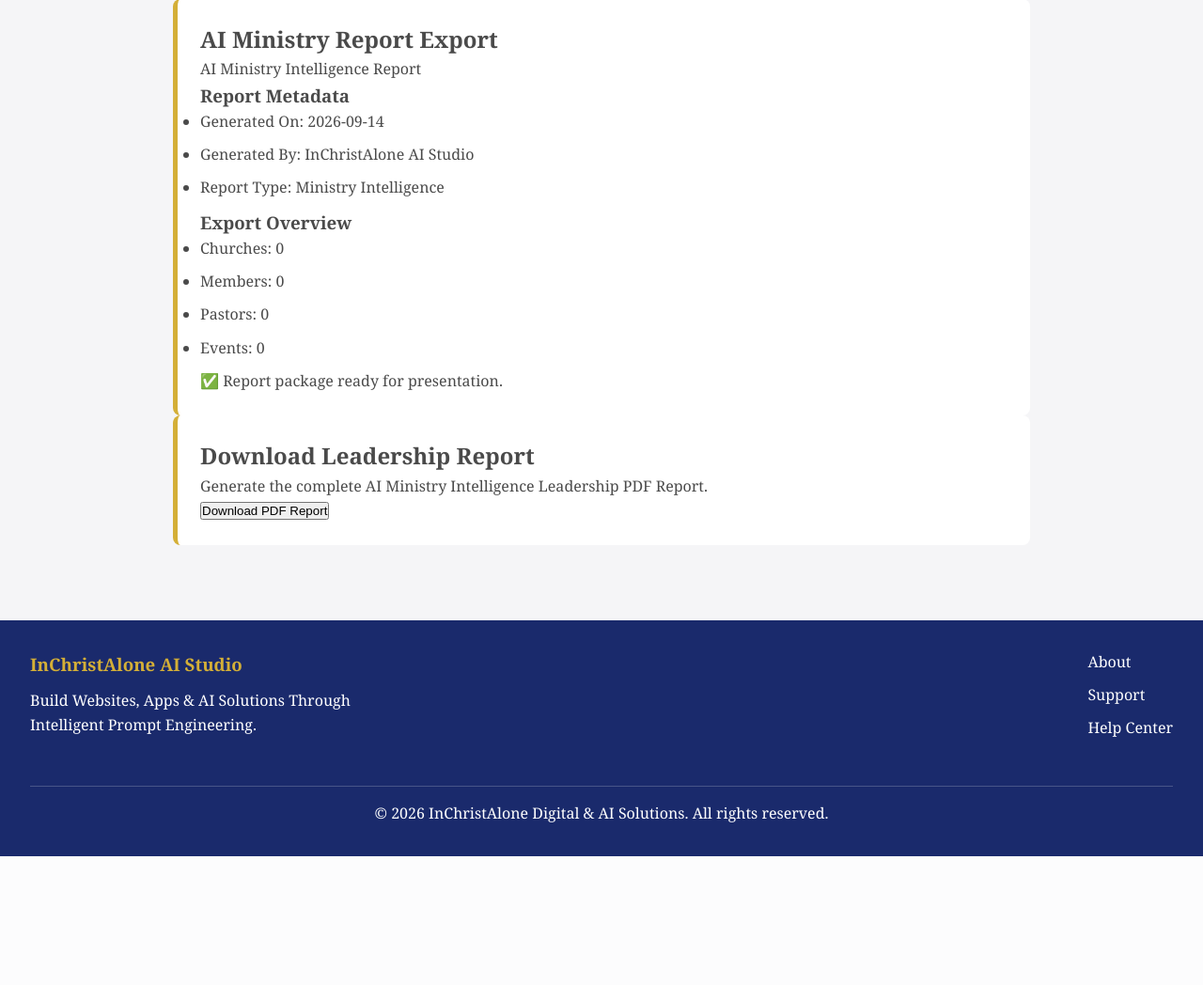
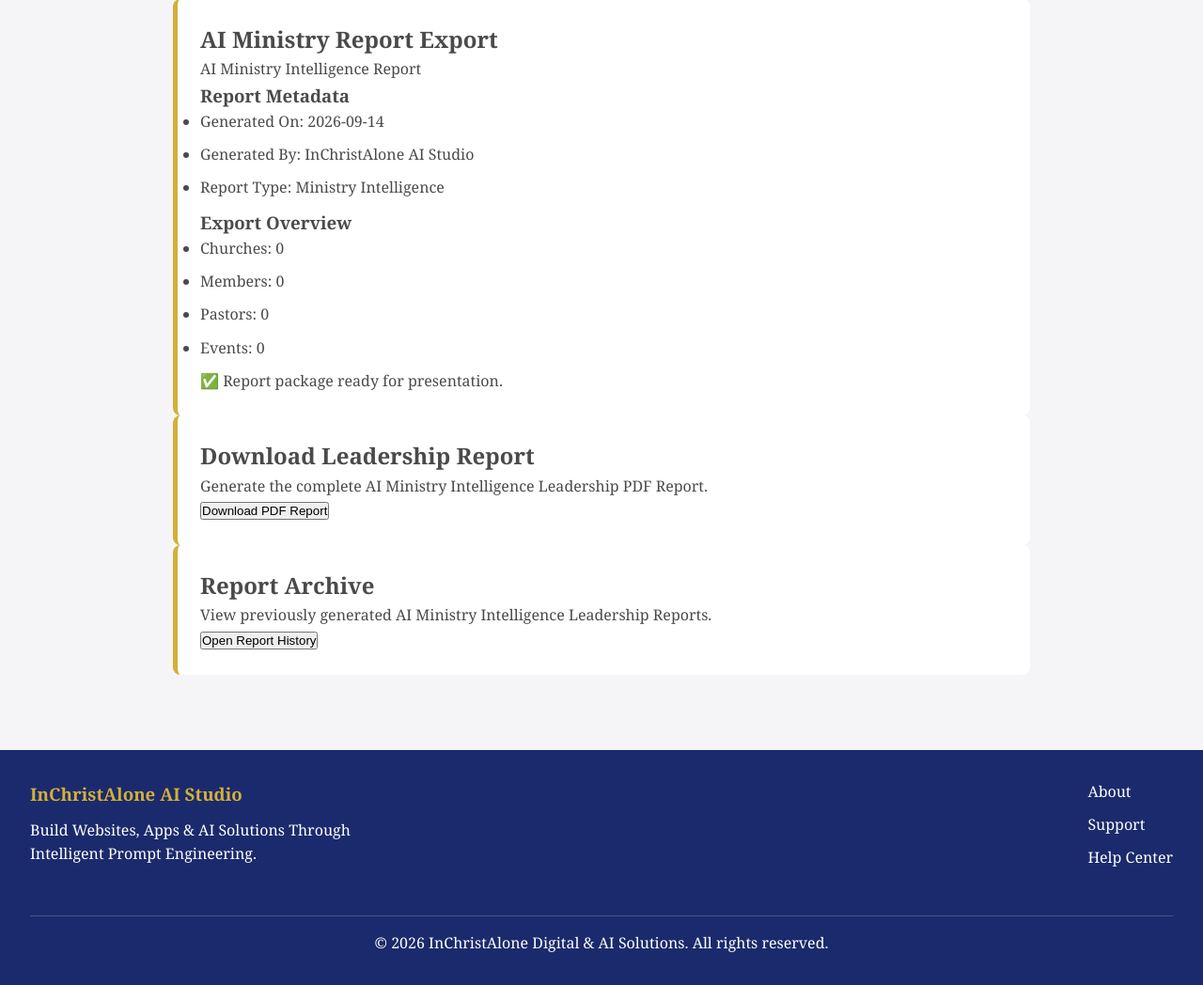
Before and after one commit to taiwolade-dot/InChristAlone-AI-Studio, a Flask app: page /ministry-intelligence in a window 1280 px wide. Shown: the part 4634-5682 px from the top of the page at 94% size. Before the commit the page ends 5545 px from the top, so only its background shows below. Run offline with Flask 3, Linux system fonts and the light colour scheme; data that the repository does not hold is empty.

Commit message:
Add ministry report archive dashboard access

```diff
--- a/modules/ministry_intelligence/templates/ministry_intelligence/dashboard.html
+++ b/modules/ministry_intelligence/templates/ministry_intelligence/dashboard.html
@@ -503,4 +503,23 @@ Download PDF Report
 </div>
 
 
+
+
+<div class="insight-card">
+
+<h2>Report Archive</h2>
+
+<p>
+View previously generated AI Ministry Intelligence Leadership Reports.
+</p>
+
+<a href="/ministry-reports">
+<button>
+Open Report History
+</button>
+</a>
+
+</div>
+
+
 {% endblock %}
```
